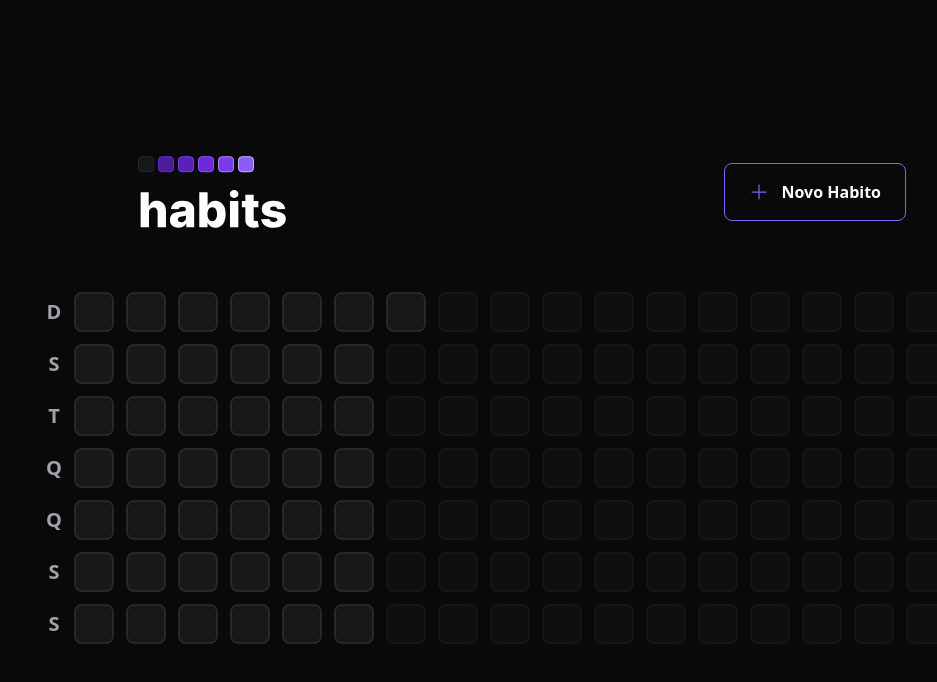
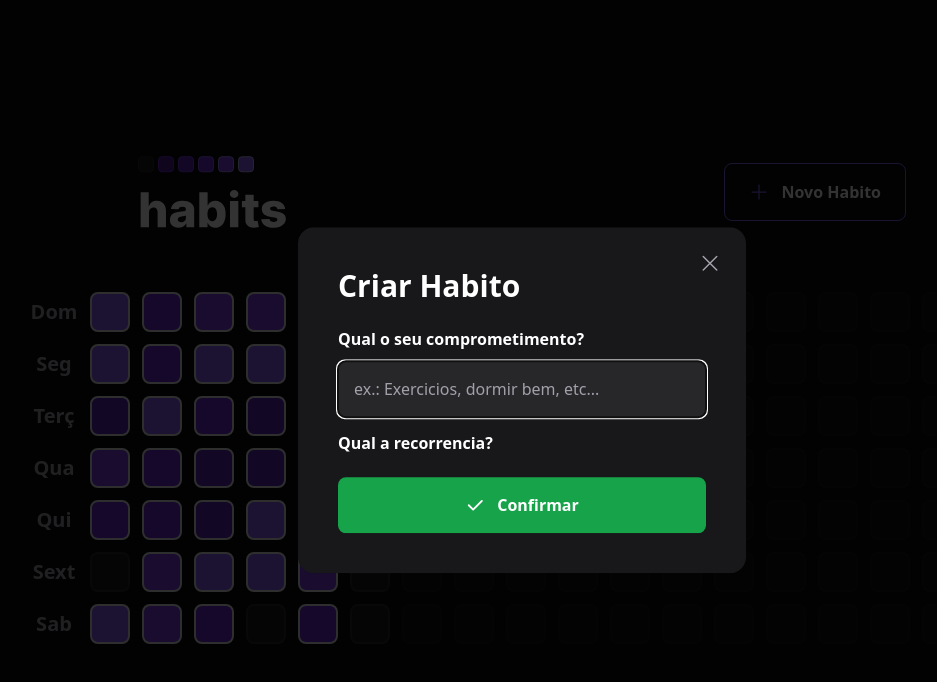
Before and after one commit to erildojs/Habit, a React (Vite) app in the folder web/: page / in a window 1280 px wide. Both pictures are taken after a click on the button "Novo Habito". Shown: the top 682 px of the page, without its empty margins (118-1055 px from the left). Built offline with nearby package versions, Linux system fonts and the light colour scheme.

Commit message:
feat: add modal and popover components

```diff
--- a/web/package.json
+++ b/web/package.json
@@ -10,6 +10,9 @@
     "preview": "vite preview"
   },
   "dependencies": {
+    "@radix-ui/react-dialog": "^1.0.5",
+    "@radix-ui/react-popover": "^1.0.7",
+    "clsx": "^2.1.0",
     "dayjs": "^1.11.10",
     "phosphor-react": "^1.4.1",
     "react": "^18.2.0",
--- a/web/src/components/HabitDay.tsx
+++ b/web/src/components/HabitDay.tsx
@@ -1,6 +1,37 @@
 
-export function HabitDay() {
+import * as Popover from '@radix-ui/react-popover';
+import { ProgressBar } from './ProgressBar';
+import clsx from 'clsx';
+
+interface HabitDayProps {
+  completed: number
+  amount: number
+}
+
+export function HabitDay({completed, amount}: HabitDayProps) {
+  const completedPercentage = Math.round((completed / amount) * 100)
+
   return (
-    <div className="bg-zinc-900 h-10 w-10 border-2 border-zinc-800 rounded-lg"></div>
+    <Popover.Root>
+      <Popover.Trigger className={clsx('h-10 w-10 border-2 rounded-lg', {
+      'bg-zinc-900 border-zinc-800': completedPercentage === 0,
+      'bg-violet-900 bg-violet-700': completedPercentage > 0 && completedPercentage < 20,
+      'bg-violet-800 bg-violet-600': completedPercentage >= 20 && completedPercentage < 40,
+      'bg-violet-700 bg-violet-500': completedPercentage >= 40 && completedPercentage < 60,
+      'bg-violet-600 bg-violet-500': completedPercentage >= 60 && completedPercentage < 80,
+      'bg-violet-500 bg-violet-400': completedPercentage >= 80,
+      })} />
+
+      <Popover.Portal>
+        <Popover.Content className='min-w-[320px] p-6 bg-zinc-900 rounded-lg flex flex-col'>
+          <span className="font-bold text-zinc-400">Terca feira</span>
+          <span className="mt-1 font-extrabold leading-tight text-3xl">14/02</span>
+
+          <ProgressBar progress={completedPercentage} />
+          <Popover.Arrow height={8} width={16} className='fill-zinc-900'/>
+        </Popover.Content>
+      </Popover.Portal>
+
+    </Popover.Root>
   )
 }
--- a/web/src/components/Header.tsx
+++ b/web/src/components/Header.tsx
@@ -1,15 +1,33 @@
-import { Plus } from 'phosphor-react'
+import { Plus, X } from 'phosphor-react'
 import LogoImg from '../assets/logo.svg'
+import * as Dialog  from '@radix-ui/react-dialog'
+import { NewHabitForm } from './NewHabitForm'
 
 export function Header() {
   return (
     <header className='w-full max-w-3xl mx-auto flex items-center justify-between'>
       <img src={LogoImg} alt="Habits" />
 
-      <button type='button' className='border border-violet-500 font-semibold rounded-lg px-6 py-4 flex items-center gap-3 hover:border-violet-300'>
-        <Plus size={20} className="text-violet-500" />
-        Novo Habito
-      </button>
+      <Dialog.Root>
+        <Dialog.Trigger type='button' className='border border-violet-500 font-semibold rounded-lg px-6 py-4 flex items-center gap-3 hover:border-violet-300'>
+          <Plus size={20} className="text-violet-500" />
+          Novo Habito
+        </Dialog.Trigger>
+
+        <Dialog.Portal>
+          <Dialog.Overlay className='w-screen h-screen bg-black/80 fixed inset-0'/>
+
+          <Dialog.Content className='absolute p-10 bg-zinc-900 rounded-2xl w-full max-w-md top-1/2    left-1/2 -translate-x-1/2 -translate-y-1/2'>
+            <Dialog.Close className='absolute right-6 top-6 text-zinc-400 hover:text-zinc-200'>
+              <X size={24} aria-label='fechar'/>
+            </Dialog.Close>
+
+            <Dialog.Title className='text-3xl leading-tight font-extrabold'>Criar Habito</Dialog.Title>
+
+            <NewHabitForm />
+          </Dialog.Content>
+        </Dialog.Portal>
+      </Dialog.Root>
     </header>
   )
 }
--- /dev/null
+++ b/web/src/components/NewHabitForm.tsx
@@ -0,0 +1,15 @@
+import { Check } from "phosphor-react";
+
+export function NewHabitForm() {
+  return (
+    <form className="w-full flex flex-col mt-6">
+      <label htmlFor="title" className="font-semibold leading-tight">Qual o seu comprometimento?</label>
+      <input type="text" id="title" placeholder="ex.: Exercicios, dormir bem, etc..." className="p-4 rounded-lg mt-3 bg-zinc-800 text-white placeholder:text-zinc-400" autoFocus />
+      <label htmlFor="title" className="font-semibold leading-tight mt-4">Qual a recorrencia?</label>
+      <button type="submit" className="mt-6 rounded-lg p-4 flex items-center justify-center gap-3 font-semibold bg-green-600 hover:bg-green-500">
+        <Check size={20} weight="bold"/>
+        Confirmar
+      </button>
+    </form>
+  )
+}
--- /dev/null
+++ b/web/src/components/ProgressBar.tsx
@@ -0,0 +1,11 @@
+interface ProgressBarProps {
+  progress: number
+}
+
+export function ProgressBar({progress}: ProgressBarProps) {
+  return (
+    <div className="h3 rounded-xl bg-zinc-700 w-full mt-4">
+            <div role='progressbar' aria-label='Progresso de habitos completados neste dia' aria-valuenow={progress} className='h-3 rounded-xl bg-violet-600' style={{width: `${progress}%`}}/>
+          </div>
+  )
+}
--- a/web/src/components/SummaryTable.tsx
+++ b/web/src/components/SummaryTable.tsx
@@ -1,7 +1,7 @@
 import { generateDatesFromYearBeginning } from "../utils/generate-dates-from-year-beginning"
 import { HabitDay } from "./HabitDay"
 
-const weekDays = ['D', 'S', 'T', 'Q', 'Q', 'S', 'S']
+const weekDays = ['Dom', 'Seg', 'Terç', 'Qua', 'Qui', 'Sext', 'Sab']
 const summaryDates = generateDatesFromYearBeginning()
 const minimumSumaryDatesSize = 18 * 7 //18 weeks
 const amountOfDaysToFill = minimumSumaryDatesSize - summaryDates.length
@@ -12,7 +12,7 @@
       <div className="grid grid-rows-7 grid-flow-row gap-3">
         {weekDays.map((weekDay, i) => {
           return (
-            <div key={`${weekDay}-${i}`} className="text-zinc-400 text-xl h-10 w-10 font-bold flex items-center justify-center">
+            <div key={`${weekDay}-${i}`} className="text-zinc-400 text-xl h-10 w-10 font-bold flex items-center justify-center mr-4">
               {weekDay}
             </div>
           )
@@ -21,7 +21,7 @@
 
       <div className="grid grid-rows-7 grid-flow-col gap-3">
         {summaryDates.map(date => {
-          return <HabitDay key={date.toString()} />
+          return <HabitDay amount={5} completed={Math.round(Math.random() * 5)} key={date.toString()} />
         })}
 
         {amountOfDaysToFill > 0 && Array.from({ length: amountOfDaysToFill }).map((_, i) => {
```
Also changed, not shown: 1 other file (tests, documents, lock files or other folders).
